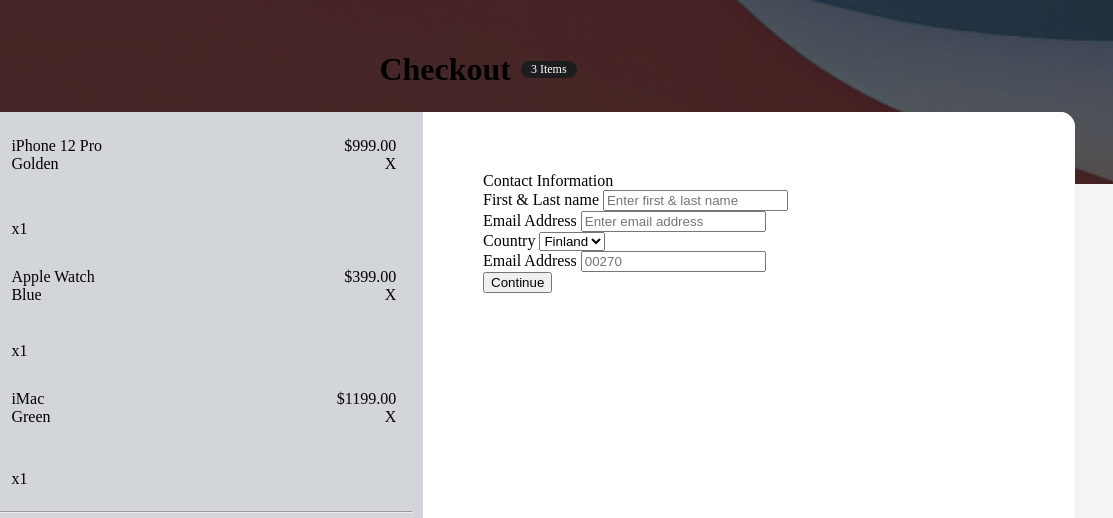
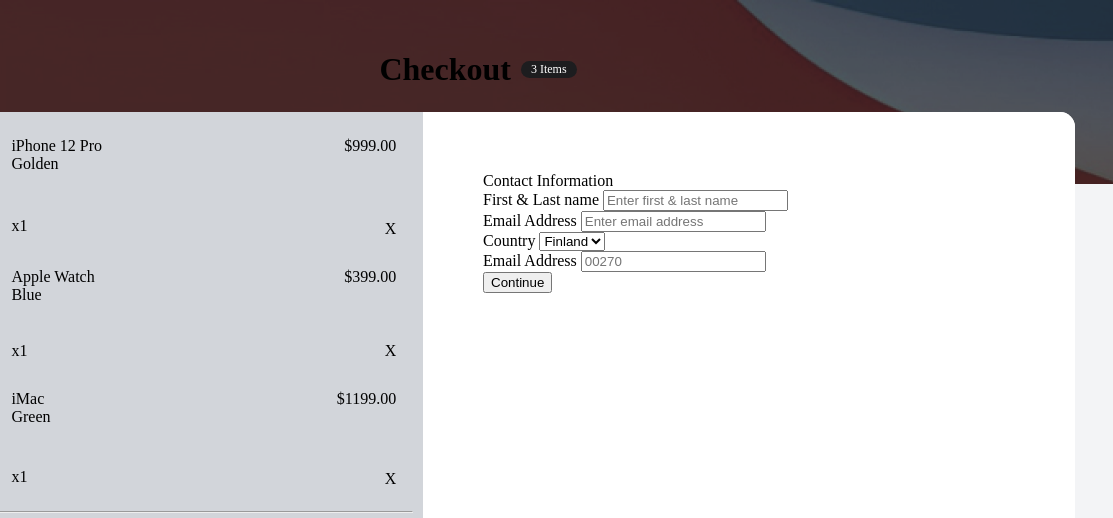
Before and after one commit to dc-code-creations/device-shop-checkout, a plain HTML site: page index.html in a window 1280 px wide. Shown: the top 518 px of the page, 167-1280 px from the left. Drawn offline with Linux system fonts and the light colour scheme.

Commit message:
Fix 'delete item' icon position; still might not be best practice, but works for now

```diff
--- a/stylesheet.css
+++ b/stylesheet.css
@@ -128,7 +128,7 @@ body {
 }
 
 .item-color {
-    flex: 8;
+    flex: 6;
 }
 
 .item-count {
@@ -140,6 +140,6 @@ body {
     padding: 0 5px;
     display: flex;
     flex-direction: column;
-    /* justify-content: flex-end; */
     align-items: flex-end;
+    justify-content: space-between;
 }
```
